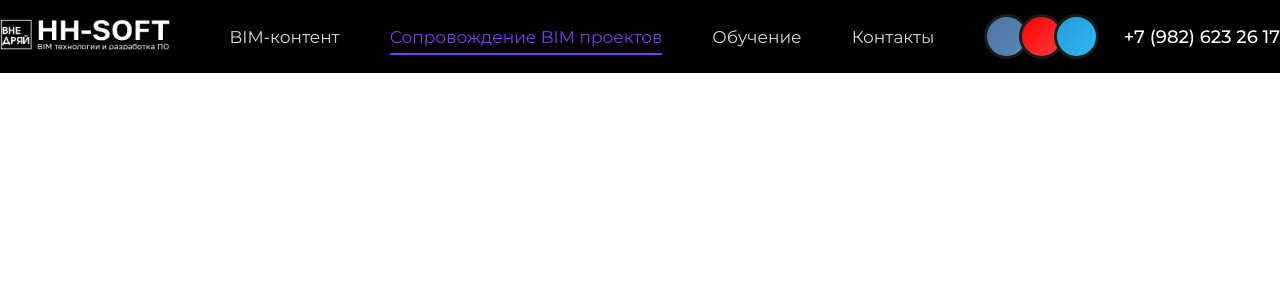
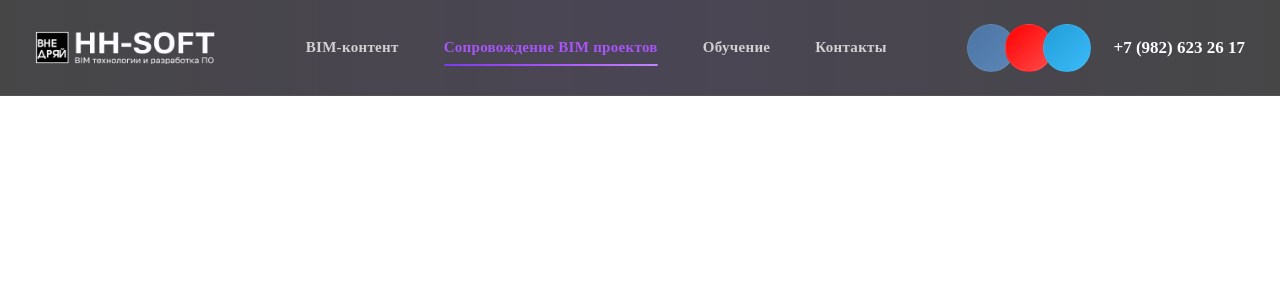
Before and after one commit to jokhongiir/HH-Soft, a Vue app: page / in a window 1280 px wide. Shown: the top 300 px of the page. Built offline with nearby package versions, Linux system fonts and the light colour scheme.

Commit message:
HH_SOFT_PROJECT

```diff
--- a/src/components/Header/Header.css
+++ b/src/components/Header/Header.css
@@ -1,89 +1,147 @@
-@import url("https://fonts.googleapis.com/css2?family=Montserrat:wght@300;400;500;600;700;800&display=swap");
+@import url("https://fonts.googleapis.com/css2?family=Manrope:wght@400;500;600;700;800&display=swap");
+/* HEADER */
 
-* {
-  margin: 0;
-  padding: 0;
-  box-sizing: border-box;
+.Header {
+  position: sticky;
+  top: 0;
+  left: 0;
+
+  width: 100%;
+
+  z-index: 1000;
+
+  background: rgba(8, 8, 10, 0.75);
+
+  backdrop-filter: blur(24px);
+  -webkit-backdrop-filter: blur(24px);
+
+  border-bottom: 1px solid rgba(255, 255, 255, 0.06);
+
+  transition: 0.4s ease;
 }
 
-.Header {
-  width: 100%;
-  background: #000;
-  position: sticky;
-  top: 0;
-  z-index: 1000;
-  padding: 14px 0px;
+.Header::before {
+  content: "";
+
+  position: absolute;
+  inset: 0;
+
+  background: linear-gradient(
+    90deg,
+    transparent,
+    rgba(124, 58, 237, 0.08),
+    transparent
+  );
+
+  pointer-events: none;
 }
 
 .Header-Container {
   max-width: 1400px;
-  margin: 0 auto;
+  width: 100%;
+
+  margin: auto;
+
+  height: 95px;
 
   display: flex;
   align-items: center;
   justify-content: space-between;
 
-  padding: 0 0px;
+  padding: 0 35px;
+}
+
+/* LOGO */
+
+.Header-Logo {
+  display: flex;
+  align-items: center;
 }
 
 .Header-Logo img {
-  width: 170px;
-  object-fit: contain;
+  width: 180px;
+  display: block;
   cursor: pointer;
+
+  transition:
+    transform 0.45s ease,
+    filter 0.45s ease;
 }
+
+.Header-Logo img:hover {
+  transform: scale(1.04);
+
+  filter: drop-shadow(0 0 25px rgba(124, 58, 237, 0.45));
+}
+
+/* NAVBAR */
 
 .Navbar {
   display: flex;
   align-items: center;
-  gap: 50px;
+  gap: 45px;
 }
 
 .Navbar a {
+  position: relative;
+
   text-decoration: none;
-  color: #d9d9d9;
-  font-size: 17px;
-  font-family: "Montserrat", sans-serif;
-  font-weight: 400;
 
-  position: relative;
-  transition: 0.3s ease;
+  color: rgba(255, 255, 255, 0.75);
+
+  font-size: 15px;
+  font-weight: 600;
+
+  letter-spacing: 0.3px;
+
+  transition:
+    color 0.35s ease,
+    transform 0.35s ease;
+}
+
+.Navbar a::before {
+  content: "";
+
+  position: absolute;
+
+  left: 50%;
+  bottom: -10px;
+
+  width: 0;
+  height: 2px;
+
+  border-radius: 50px;
+
+  background: linear-gradient(90deg, #7c3aed, #a855f7, #c084fc);
+
+  transform: translateX(-50%);
+
+  transition: 0.35s ease;
 }
 
 .Navbar a:hover {
-  color: #7c3aed;
+  color: #fff;
+  transform: translateY(-2px);
 }
 
-.Navbar a::after {
-  content: "";
-  position: absolute;
-
-  left: 0;
-  bottom: -8px;
-
-  width: 0%;
-  height: 2px;
-
-  background: #7c3aed;
-  transition: 0.3s ease;
-}
-
-.Navbar a:hover::after {
+.Navbar a:hover::before,
+.Navbar .active::before {
   width: 100%;
 }
 
 .Navbar .active {
-  color: #7c3aed;
+  color: #a855f7;
 }
 
-.Navbar .active::after {
-  width: 100%;
-}
+/* RIGHT */
 
 .Header-Right {
   display: flex;
   align-items: center;
-  gap: 25px;
+  gap: 22px;
 }
+
+/* SOCIAL */
 
 .Header-Social-Media {
   display: flex;
@@ -91,8 +149,8 @@
 }
 
 .social {
-  width: 45px;
-  height: 45px;
+  width: 48px;
+  height: 48px;
 
   border-radius: 50%;
 
@@ -101,17 +159,31 @@
   justify-content: center;
 
   text-decoration: none;
-  color: white;
+
+  color: #fff;
 
   margin-left: -10px;
 
-  border: 3px solid #1a1a1a;
+  border: 1px solid rgba(255, 255, 255, 0.08);
 
-  transition: 0.3s ease;
+  backdrop-filter: blur(15px);
+
+  transition:
+    transform 0.35s ease,
+    box-shadow 0.35s ease,
+    border-color 0.35s ease;
+}
+
+.social i {
+  font-size: 18px;
 }
 
 .social:hover {
-  transform: translateY(-5px);
+  transform: translateY(-5px) scale(1.08);
+
+  border-color: rgba(255, 255, 255, 0.2);
+
+  box-shadow: 0 15px 35px rgba(124, 58, 237, 0.3);
 }
 
 .vk {
@@ -119,40 +191,66 @@
 }
 
 .youtube {
-  background: linear-gradient(135deg, #ff0000, #ff3c3c);
+  background: linear-gradient(135deg, #ff0000, #ff4b4b);
 }
 
 .telegram {
-  background: linear-gradient(135deg, #229ed9, #33b5f5);
+  background: linear-gradient(135deg, #229ed9, #39baf7);
 }
+
+/* PHONE */
 
 .Phone {
   text-decoration: none;
-  color: white;
 
-  font-size: 18px;
-  font-weight: 500;
-  font-family: "Montserrat", sans-serif;
+  color: #fff;
+
+  font-size: 17px;
+  font-weight: 700;
+
+  transition:
+    color 0.35s ease,
+    transform 0.35s ease;
+}
+
+.Phone:hover {
+  color: #a855f7;
+  transform: translateY(-2px);
+}
+
+/* BURGER */
+
+.Burger {
+  display: none;
+
+  width: 45px;
+  height: 45px;
+
+  background: none;
+  border: none;
+
+  cursor: pointer;
+}
+
+.Burger span {
+  display: block;
+
+  width: 28px;
+  height: 3px;
+
+  margin: 5px auto;
+
+  border-radius: 50px;
+
+  background: #fff;
 
   transition: 0.3s ease;
 }
 
-.Phone:hover {
-  color: #7c3aed;
-}
+/* MOBILE MENU */
 
-@media (max-width: 1200px) {
-  .Navbar {
-    gap: 30px;
-  }
-
-  .Navbar a {
-    font-size: 16px;
-  }
-
-  .Phone {
-    font-size: 17px;
-  }
+.MobileMenu {
+  display: none;
 }
 
 @media (max-width: 992px) {
@@ -160,30 +258,78 @@
     display: none;
   }
 
-  .Header-Container {
-    justify-content: space-between;
+  .Phone {
+    display: none;
   }
 
-  .Header-Logo img {
-    width: 220px;
+  .Burger {
+    display: block;
+  }
+
+  .MobileMenu {
+    display: flex;
+    flex-direction: column;
+    gap: 18px;
+
+    max-height: 0;
+
+    overflow: hidden;
+
+    background: rgba(8, 8, 10, 0.95);
+
+    backdrop-filter: blur(20px);
+
+    transition: 0.45s ease;
+  }
+
+  .MobileMenu.active {
+    max-height: 400px;
+    padding: 25px;
+  }
+
+  .MobileMenu a {
+    text-decoration: none;
+
+    color: #fff;
+
+    font-size: 16px;
+    font-weight: 600;
+
+    transition: 0.3s ease;
+  }
+
+  .MobileMenu a:hover {
+    color: #a855f7;
+    padding-left: 10px;
   }
 }
 
 @media (max-width: 768px) {
   .Header-Container {
+    height: 85px;
     padding: 0 20px;
   }
 
-  .social {
-    width: 45px;
-    height: 45px;
+  .Header-Logo img {
+    width: 150px;
   }
 
-  .Phone {
+  .social {
+    width: 42px;
+    height: 42px;
+  }
+}
+
+@media (max-width: 576px) {
+  .Header-Logo img {
+    width: 135px;
+  }
+
+  .Header-Social-Media {
     display: none;
   }
 
-  .Header-Logo img {
-    width: 180px;
+  .Header-Container {
+    height: 80px;
   }
 }
--- a/src/components/Header/Header.vue
+++ b/src/components/Header/Header.vue
@@ -1,13 +1,20 @@
 <script setup>
+import { ref } from "vue";
 import "./Header.css";
 import Logo from "../../assets/HH-Soft-Logo.png";
+
+const isOpen = ref(false);
+
+const toggleMenu = () => {
+  isOpen.value = !isOpen.value;
+};
 </script>
 
 <template>
   <header class="Header">
     <div class="Header-Container">
       <div class="Header-Logo">
-        <img :src="Logo" alt="HH-Soft Logo" />
+        <img :src="Logo" alt="HH-Soft" />
       </div>
 
       <nav class="Navbar">
@@ -35,7 +42,20 @@ import Logo from "../../assets/HH-Soft-Logo.png";
         <a href="tel:+79826232617" class="Phone">
           +7 (982) 623 26 17
         </a>
+
+        <button class="Burger" @click="toggleMenu">
+          <span></span>
+          <span></span>
+          <span></span>
+        </button>
       </div>
+    </div>
+
+    <div class="MobileMenu" :class="{ active: isOpen }">
+      <a href="#">BIM-контент</a>
+      <a href="#">Сопровождение BIM проектов</a>
+      <a href="#">Обучение</a>
+      <a href="#">Контакты</a>
     </div>
   </header>
 </template>
--- a/src/main.js
+++ b/src/main.js
@@ -1,4 +1,5 @@
 import { createApp } from 'vue'
 import App from './App.vue'
+import './style.css'
 
 createApp(App).mount('#app')
```
